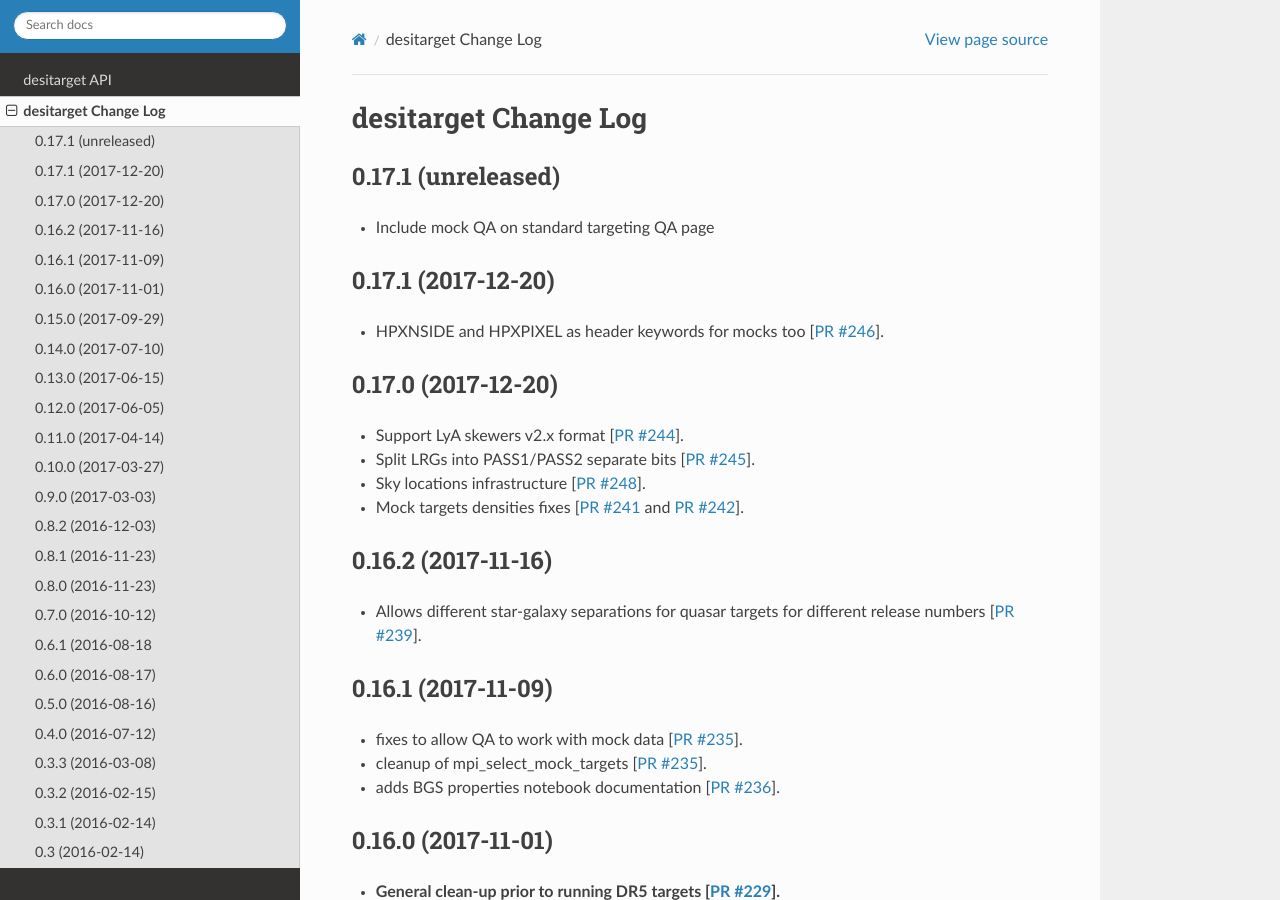
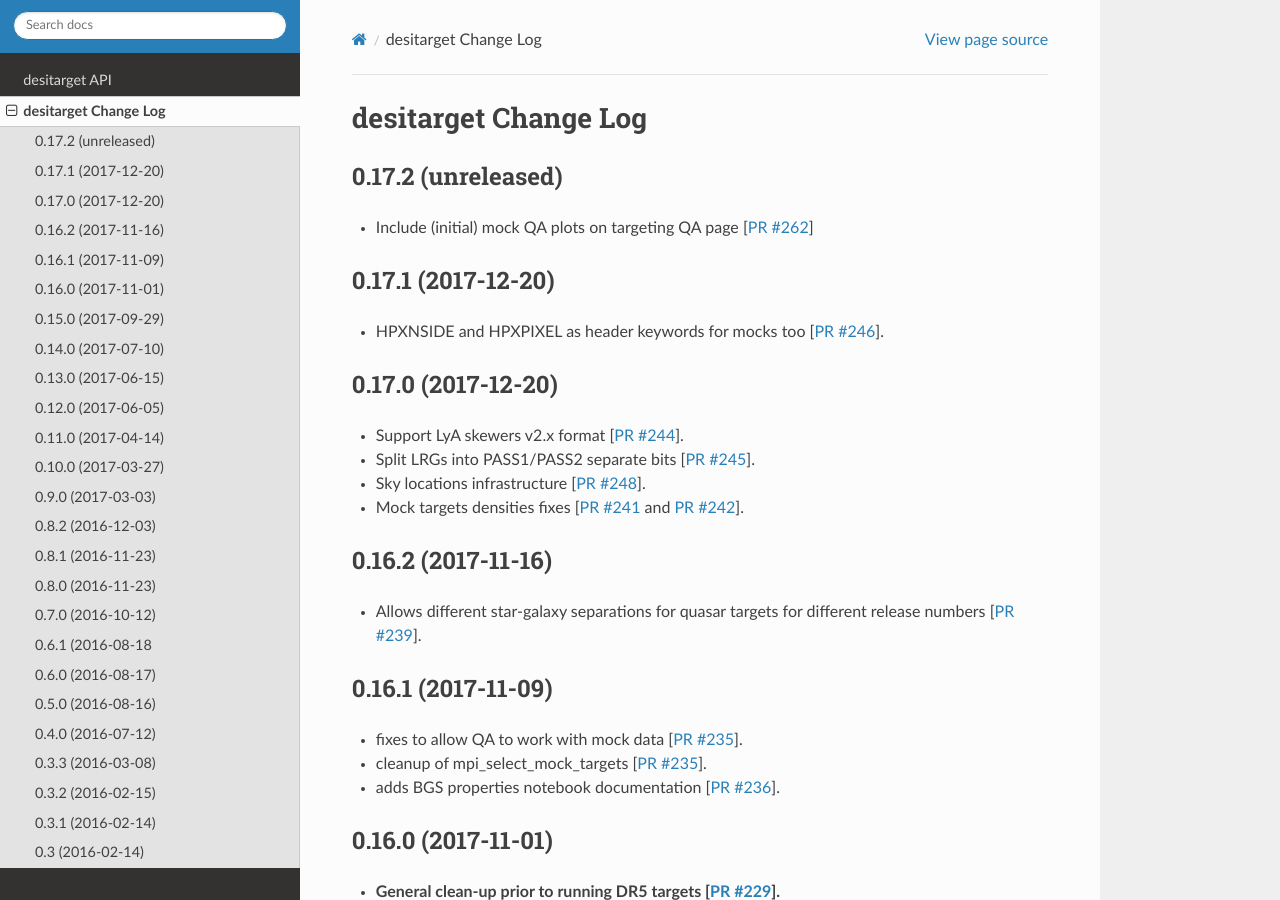
Before and after one commit to desihub/desitarget, a Sphinx documentation site: the page built from doc/changes.rst, in a window 1280 px wide and 900 px high. Built offline with Sphinx 7.4.7 and the Read the Docs theme 2.0.0, drawn with Linux system fonts in a browser that asks for light colours.

Commit message:
updated changes file [ci skip]

```diff
--- a/doc/changes.rst
+++ b/doc/changes.rst
@@ -2,10 +2,12 @@
 desitarget Change Log
 =====================
 
-0.17.1 (unreleased)
+0.17.2 (unreleased)
 -------------------
 
-* Include mock QA on standard targeting QA page
+* Include (initial) mock QA plots on targeting QA page [`PR #262`_]
+
+.. _`PR #262`: https://github.com/desihub/desitarget/pull/262
 
 0.17.1 (2017-12-20)
 -------------------
```
